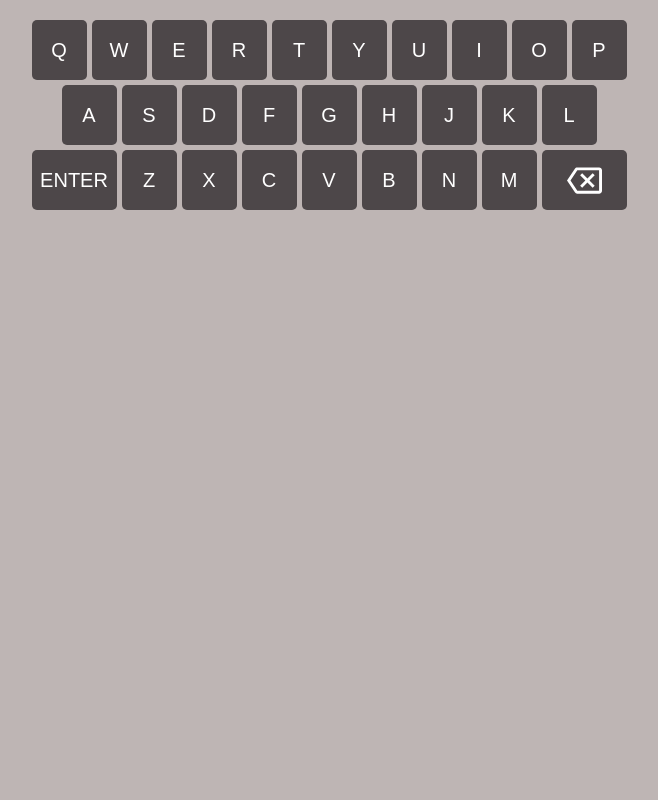
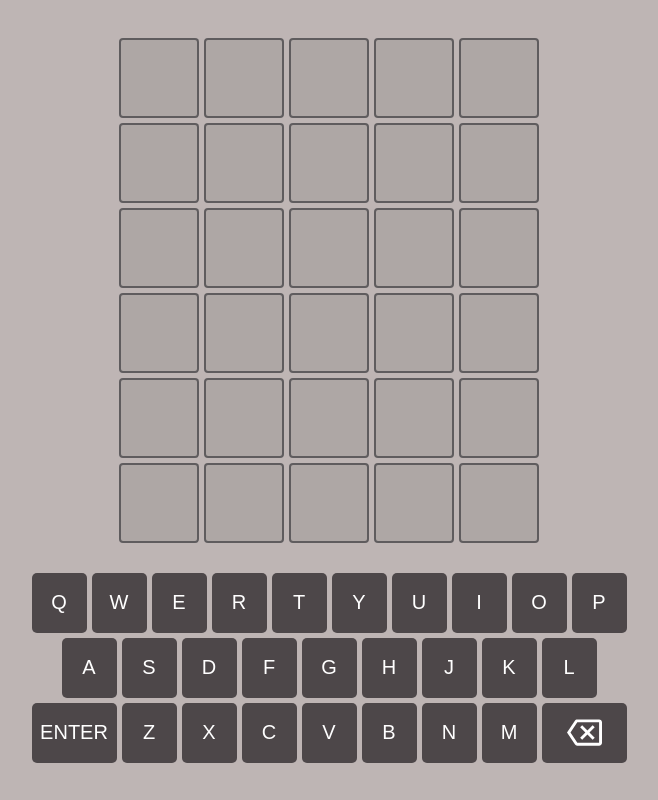
Before and after one commit to JoaoCardoso00/Verbo, a Next.js app: page / in a window 1280 px wide. Shown: the whole page, without its empty margins (311-969 px from the left). Built offline with nearby package versions, Linux system fonts and the light colour scheme.

Commit message:
added basic interaction rules + react toast

```diff
--- a/components/Keyboard/Keyboard.tsx
+++ b/components/Keyboard/Keyboard.tsx
@@ -1,93 +1,48 @@
 import styles from "./styles.module.scss";
 
-export function Keyboard() {
+interface KeyboardProps {
+  handleMouseClick: Function;
+  handleDelete: Function;
+  handleSubmit: Function;
+}
+
+export function Keyboard({
+  handleMouseClick,
+  handleDelete,
+  handleSubmit,
+}: KeyboardProps) {
+  const alphabet = ["QWERTYUIOP", "ASDFGHJKL", "ZXCVBNM"];
+
   return (
     <>
       <div className={styles.keyboard}>
-        <button className={styles.key} data-key="Q">
-          Q
-        </button>
-        <button className={styles.key} data-key="W">
-          W
-        </button>
-        <button className={styles.key} data-key="E">
-          E
-        </button>
-        <button className={styles.key} data-key="R">
-          R
-        </button>
-        <button className={styles.key} data-key="T">
-          T
-        </button>
-        <button className={styles.key} data-key="Y">
-          Y
-        </button>
-        <button className={styles.key} data-key="U">
-          U
-        </button>
-        <button className={styles.key} data-key="I">
-          I
-        </button>
-        <button className={styles.key} data-key="O">
-          O
-        </button>
-        <button className={styles.key} data-key="P">
-          P
-        </button>
+        {alphabet[0].split("").map((letter) => (
+          <div className={styles.key} onClick={() => handleMouseClick(letter)}>
+            {letter}
+          </div>
+        ))}
         <div className="space"></div>
-        <button className={styles.key} data-key="A">
-          A
-        </button>
-        <button className={styles.key} data-key="S">
-          S
-        </button>
-        <button className={styles.key} data-key="D">
-          D
-        </button>
-        <button className={styles.key} data-key="F">
-          F
-        </button>
-        <button className={styles.key} data-key="G">
-          G
-        </button>
-        <button className={styles.key} data-key="H">
-          H
-        </button>
-        <button className={styles.key} data-key="J">
-          J
-        </button>
-        <button className={styles.key} data-key="K">
-          K
-        </button>
-        <button className={styles.key} data-key="L">
-          L
-        </button>
+        {alphabet[1].split("").map((letter) => (
+          <div className={styles.key} onClick={() => handleMouseClick(letter)}>
+            {letter}
+          </div>
+        ))}
         <div className="space"></div>
-        <button data-enter className={styles.key + " " + styles.large}>
+        <button
+          className={`${styles.key} ${styles.large}`}
+          onClick={() => handleSubmit()}
+        >
           Enter
         </button>
-        <button className={styles.key} data-key="Z">
-          Z
-        </button>
-        <button className={styles.key} data-key="X">
-          X
-        </button>
-        <button className={styles.key} data-key="C">
-          C
-        </button>
-        <button className={styles.key} data-key="V">
-          V
-        </button>
-        <button className={styles.key} data-key="B">
-          B
-        </button>
-        <button className={styles.key} data-key="N">
-          N
-        </button>
-        <button className={styles.key} data-key="M">
-          M
-        </button>
-        <button className={styles.key + " " + styles.large}>
+        {alphabet[2].split("").map((letter) => (
+          <div className={styles.key} onClick={() => handleMouseClick(letter)}>
+            {letter}
+          </div>
+        ))}
+        <button
+          className={styles.key + " " + styles.large}
+          onClick={() => handleDelete()}
+        >
           <svg
             xmlns="http://www.w3.org/2000/svg"
             height="24"
--- /dev/null
+++ b/components/guess-grid/GuessGrid.tsx
@@ -0,0 +1,16 @@
+import { Tile } from "../tile/Tile";
+import styles from "./styles.module.scss";
+
+interface GuessGridProps {
+  grid: string[];
+}
+
+export function GuessGrid({ grid }: GuessGridProps) {
+  return (
+    <div className={styles.guessGrid}>
+      {grid.map((tile) => (
+        <Tile letter={tile} />
+      ))}
+    </div>
+  );
+}
--- /dev/null
+++ b/components/guess-grid/styles.module.scss
@@ -0,0 +1,10 @@
+.guessGrid {
+  display: grid;
+  justify-content: center;
+  align-content: center;
+  flex-grow: 1;
+  grid-template-columns: repeat(5, 4em);
+  grid-template-rows: repeat(6, 4em);
+  gap: 0.25em;
+  margin-bottom: 1.5em;
+}
--- /dev/null
+++ b/components/tile/Tile.tsx
@@ -0,0 +1,10 @@
+import { useState } from "react";
+import styles from "./styles.module.scss";
+
+interface TileProps {
+  letter: string;
+}
+
+export function Tile({ letter }: TileProps) {
+  return <div className={styles.tile}>{letter}</div>;
+}
--- /dev/null
+++ b/components/tile/styles.module.scss
@@ -0,0 +1,14 @@
+.tile {
+    font-size: 2em;
+    color: white;
+    text-shadow: 1px 1px 10px rgba(0, 0, 0, 0.192);
+    border: 0.05em solid #39393cad;
+    text-transform: uppercase;
+    font-weight: bold;
+    display: flex;
+    justify-content: center;
+    align-items: center;
+    user-select: none;
+    background-color: #9c969475;
+    border-radius: 0.25rem;
+  }
--- a/package.json
+++ b/package.json
@@ -12,6 +12,7 @@
     "next": "12.1.0",
     "react": "17.0.2",
     "react-dom": "17.0.2",
+    "react-hot-toast": "^2.2.0",
     "sass": "^1.49.9"
   },
   "devDependencies": {
--- a/pages/_app.tsx
+++ b/pages/_app.tsx
@@ -1,8 +1,14 @@
-import '../styles/globals.css'
-import type { AppProps } from 'next/app'
+import "../styles/globals.scss";
+import type { AppProps } from "next/app";
+import { Toaster } from "react-hot-toast";
 
 function MyApp({ Component, pageProps }: AppProps) {
-  return <Component {...pageProps} />
+  return (
+    <>
+      <Component {...pageProps} />
+      <Toaster />
+    </>
+  );
 }
 
-export default MyApp
+export default MyApp;
--- a/pages/index.tsx
+++ b/pages/index.tsx
@@ -1,11 +1,67 @@
 import type { NextPage } from "next";
-import Head from "next/head";
-import Image from "next/image";
+import { useState } from "react";
+import { GuessGrid } from "../components/guess-grid/GuessGrid";
 import { Keyboard } from "../components/Keyboard/Keyboard";
-import styles from "../styles/Home.module.css";
+import toast from "react-hot-toast";
 
 const Home: NextPage = () => {
-  return <Keyboard />;
+  const arr = Array.apply(null, Array(30)).map(() => "");
+  const [tiles, setTiles] = useState(arr);
+  const [activeTile, setActiveTile] = useState(0);
+  const [activeRow, setActiveRow] = useState(0);
+  const rowStart = activeRow * 5;
+
+  function handleMouseClick(letter: string) {
+    if (activeTile > rowStart + 4) return;
+    const newTiles = [...tiles];
+
+    newTiles[activeTile] = letter;
+    setActiveTile(activeTile + 1);
+
+    setTiles(newTiles);
+  }
+
+  function handleDelete() {
+    if (activeTile === 0) return;
+    if (activeTile <= rowStart) return;
+    const newTiles = [...tiles];
+
+    newTiles[activeTile - 1] = "";
+    setActiveTile(activeTile - 1);
+
+    setTiles(newTiles);
+  }
+
+  function handleSubmit() {
+    if (activeTile !== rowStart + 5) {
+      toast.error("Por favor insira 5 letras", {
+        style: {
+          border: "1px solid #713200",
+          padding: "16px",
+          color: "#713200",
+        },
+        iconTheme: {
+          primary: "#713200",
+          secondary: "#FFFAEE",
+        },
+      });
+      return;
+    }
+
+    if (activeRow >= 5) return;
+    setActiveRow(activeRow + 1);
+  }
+
+  return (
+    <>
+      <GuessGrid grid={tiles} />
+      <Keyboard
+        handleMouseClick={handleMouseClick}
+        handleDelete={handleDelete}
+        handleSubmit={handleSubmit}
+      />
+    </>
+  );
 };
 
 export default Home;
--- a/styles/globals.css
+++ b/styles/globals.scss
@@ -14,4 +14,6 @@ body {
   margin: 0;
   padding: 1em;
   font-size: clamp(0.5rem, 2.5vmin, 1.5rem);
+  align-items: center;
+  justify-content: center;
 }
```
Also changed, not shown: styles/Home.module.css (deleted, +0 -116 lines), 1 other file (tests, documents, lock files or other folders).
